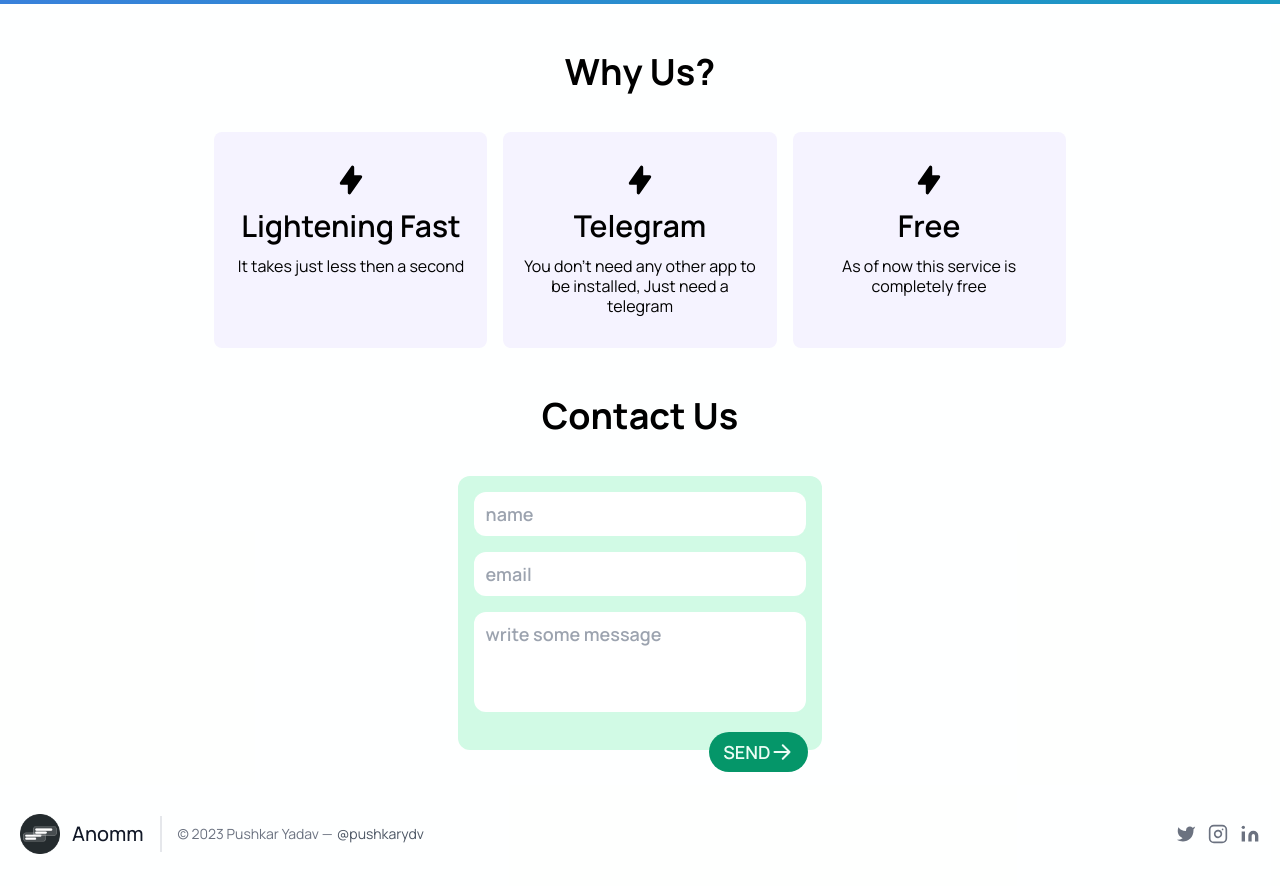
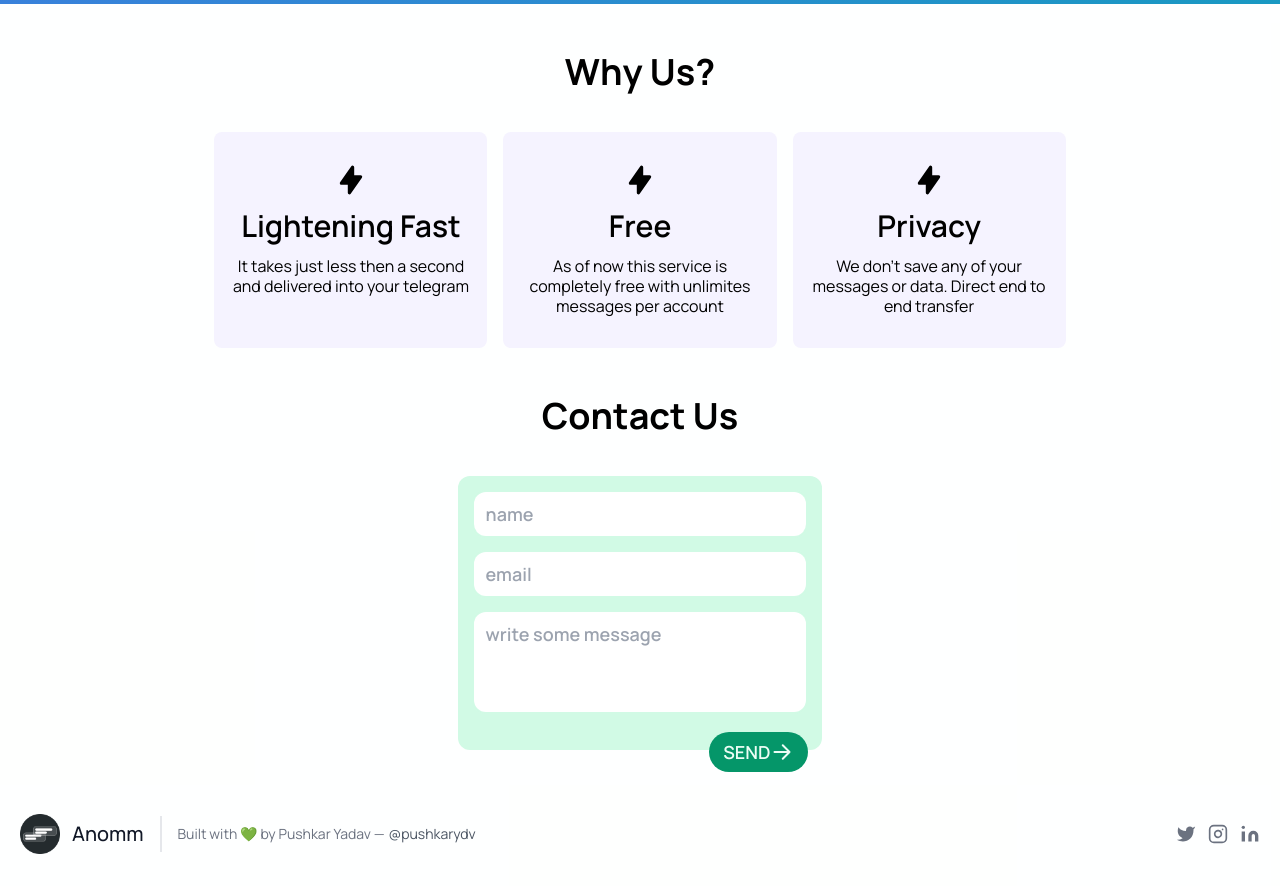
Before and after one commit to pushkarydv/anomm, a Next.js app: page / in a window 1280 px wide. Shown: the part 740-1626 px from the top of the page. Built offline with nearby package versions, Linux system fonts and the light colour scheme.

Commit message:
UI twitches

```diff
--- a/components/globals/Footer.js
+++ b/components/globals/Footer.js
@@ -12,7 +12,7 @@ export default function Footer() {
           <span className="ml-3 text-xl">Anomm</span>
         </a>
         <p className="text-sm text-gray-500 sm:ml-4 sm:pl-4 sm:border-l-2 sm:border-gray-200 sm:py-2 sm:mt-0 mt-4">
-          © 2023 Pushkar Yadav —
+          Built with 💚 by Pushkar Yadav —
           <a
             href="https://github.com/pushkarydv"
             className="text-gray-600 ml-1"
--- a/components/home/Features.js
+++ b/components/home/Features.js
@@ -7,6 +7,25 @@ export default function Features() {
         <h2 className="text-4xl font-bold">Why Us?</h2>
       </div>
       <div className="container mx-auto grid justify-center gap-4 sm:grid-cols-2 lg:grid-cols-3 w-[90%] lg:w-[80%] xl:w-[70%]">
+        <Feature
+          title="Lightening Fast"
+          description="It takes just less then a second and delivered into your telegram"
+        />
+        <Feature
+          title="Free"
+          description="As of now this service is completely free with unlimites messages per account"
+        />
+        <Feature
+          title="Privacy"
+          description="We don't save any of your messages or data. Direct end to end transfer"
+        />
+      </div>
+    </section>
+  );
+}
+
+const Feature = ({ title, description }) => {
+  return (
     <div className="flex flex-col items-center p-4 bg-violet-50 rounded-lg py-8">
       <svg
         xmlns="http://www.w3.org/2000/svg"
@@ -20,52 +39,10 @@ export default function Features() {
           clipRule="evenodd"
         ></path>
       </svg>
-          <h3 className="my-3 text-3xl font-semibold">Lightening Fast</h3>
+      <h3 className="my-3 text-3xl font-semibold">{title}</h3>
       <div className="space-y-1 leading-tight text-center">
-            <p>It takes just less then a second</p>
+        <p>{description}</p>
       </div>
     </div>
-
-        <div className="flex flex-col items-center p-4 bg-violet-50 rounded-lg py-8">
-          <svg
-            xmlns="http://www.w3.org/2000/svg"
-            viewBox="0 0 20 20"
-            fill="currentColor"
-            className="w-8 h-8"
-          >
-            <path
-              fillRule="evenodd"
-              d="M11.3 1.046A1 1 0 0112 2v5h4a1 1 0 01.82 1.573l-7 10A1 1 0 018 18v-5H4a1 1 0 01-.82-1.573l7-10a1 1 0 011.12-.38z"
-              clipRule="evenodd"
-            ></path>
-          </svg>
-          <h3 className="my-3 text-3xl font-semibold">Telegram</h3>
-          <div className="space-y-1 leading-tight text-center">
-            <p>
-              You don&apos;t need any other app to be installed, Just need a
-              telegram
-            </p>
-          </div>
-        </div>
-        <div className="flex flex-col items-center p-4 bg-violet-50 rounded-lg py-8">
-          <svg
-            xmlns="http://www.w3.org/2000/svg"
-            viewBox="0 0 20 20"
-            fill="currentColor"
-            className="w-8 h-8"
-          >
-            <path
-              fillRule="evenodd"
-              d="M11.3 1.046A1 1 0 0112 2v5h4a1 1 0 01.82 1.573l-7 10A1 1 0 018 18v-5H4a1 1 0 01-.82-1.573l7-10a1 1 0 011.12-.38z"
-              clipRule="evenodd"
-            ></path>
-          </svg>
-          <h3 className="my-3 text-3xl font-semibold">Free</h3>
-          <div className="space-y-1 leading-tight text-center">
-            <p>As of now this service is completely free</p>
-          </div>
-        </div>
-      </div>
-    </section>
   );
-}
+};
```
Lines whose indentation alone changed are shown as unchanged.
